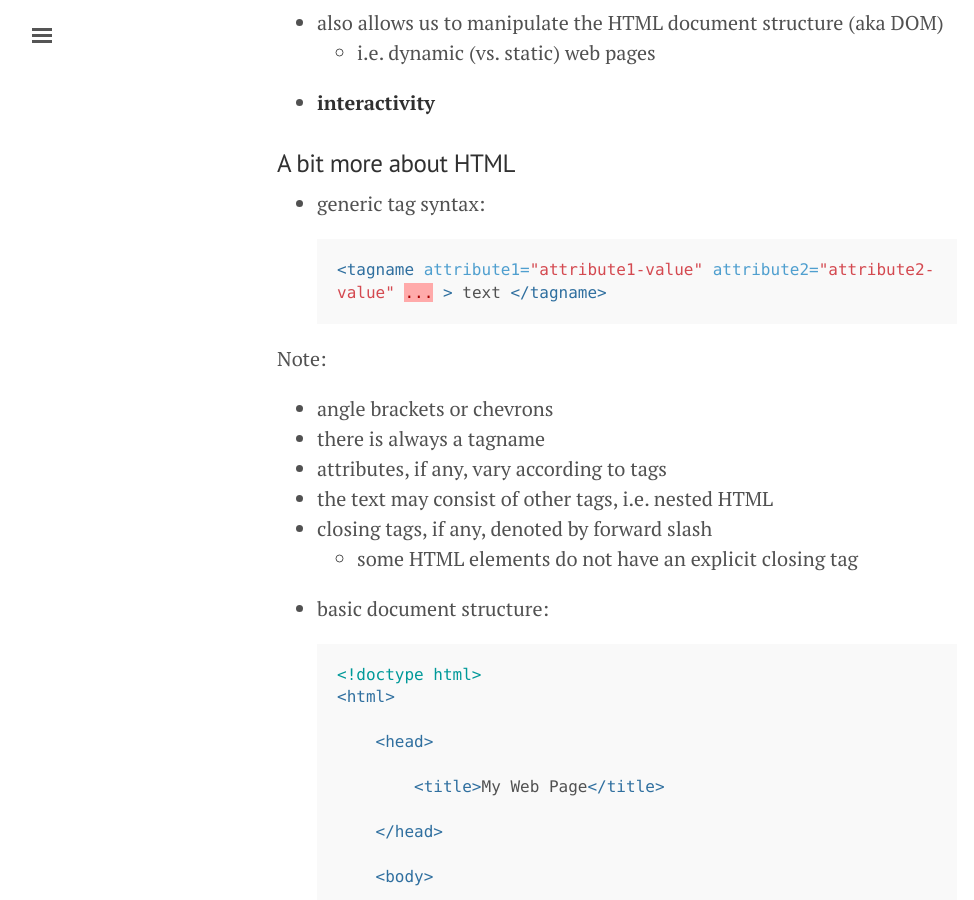
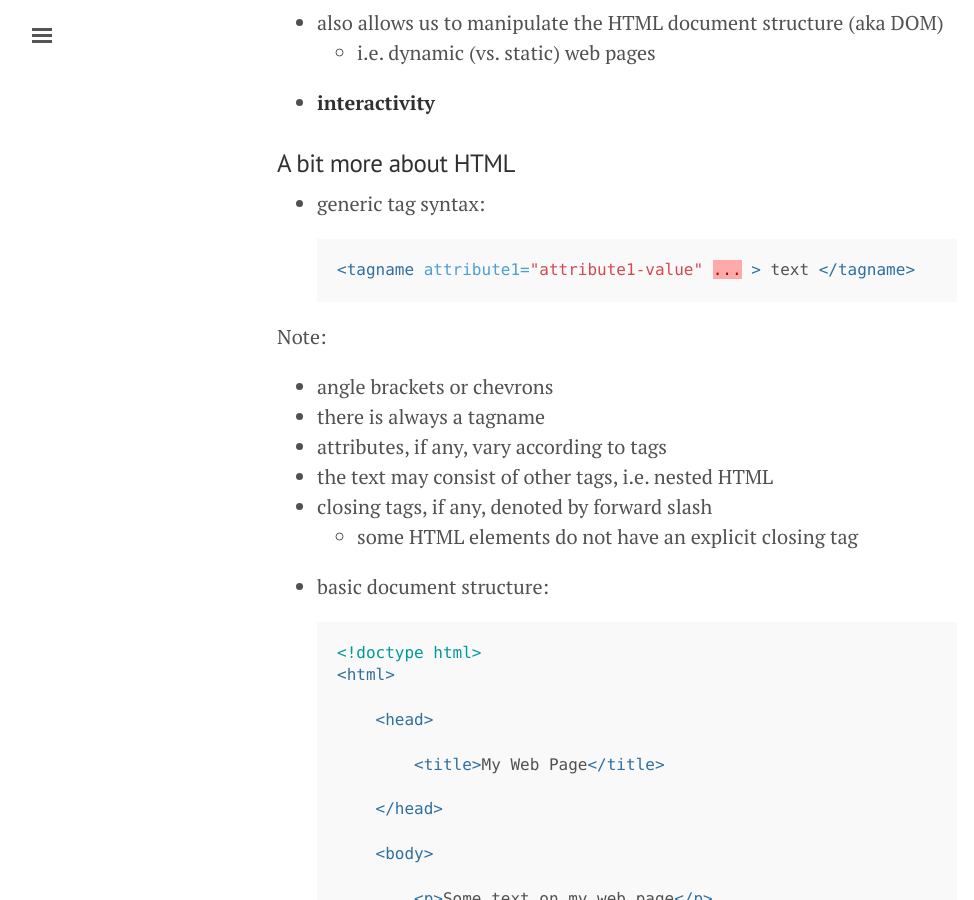
Before and after one commit to MississaugaCoding/mississaugacoding.github.io, a Jekyll site: the page built from _posts/2015-08-19-html-css-js-intro-sessions.md, in a window 1280 px wide and 900 px high, scrolled down 1078 px. Shown: the whole window, without its empty margins (3-977 px from the left). Built offline with Jekyll 4.4.1, drawn with Linux system fonts in a browser that asks for light colours; comment, search, counter and statistics services are not loaded; some of the changed lines change nothing that is shown.

Commit message:
updated intro session notes

```diff
--- a/_posts/2015-08-19-html-css-js-intro-sessions.md
+++ b/_posts/2015-08-19-html-css-js-intro-sessions.md
@@ -37,7 +37,7 @@ This post will include notes from intro sessions, as well as some resource links
 ###A bit more about HTML
 - generic tag syntax:
 {% highlight html %}
-<tagname attribute1="attribute1-value" attribute2="attribute2-value" ... > text </tagname>
+<tagname attribute1="attribute1-value" ... > text </tagname>
 {% endhighlight %}
 
 Note:
```
